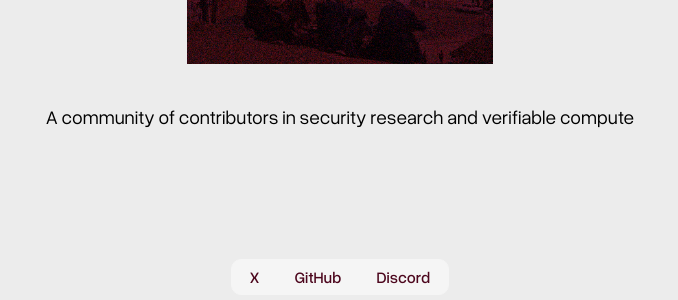
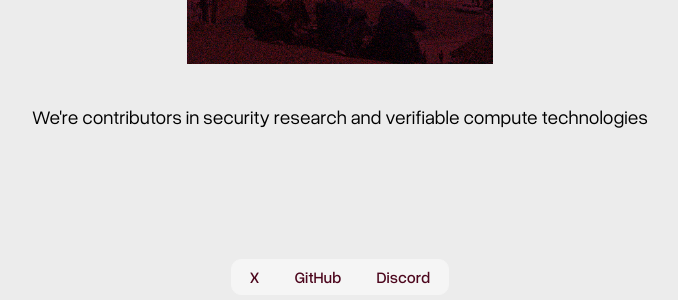
Before and after one commit to e11iptic/e11iptic.github.io, a Jekyll site: the page built from index.html, in a window 1280 px wide. Shown: the part 573-873 px from the top of the page, without its empty margins (300-978 px from the left). Built offline with Jekyll 4.4.1, drawn with Linux system fonts in a browser that asks for light colours.

Commit message:
Update tagline

```diff
--- a/index.html
+++ b/index.html
@@ -9,6 +9,6 @@ title: e11iptic
 
 <div class="description">
     <p>
-        A community of contributors in security research and verifiable compute
+        We're contributors in security research and verifiable compute technologies
     </p>
 </div>
```
